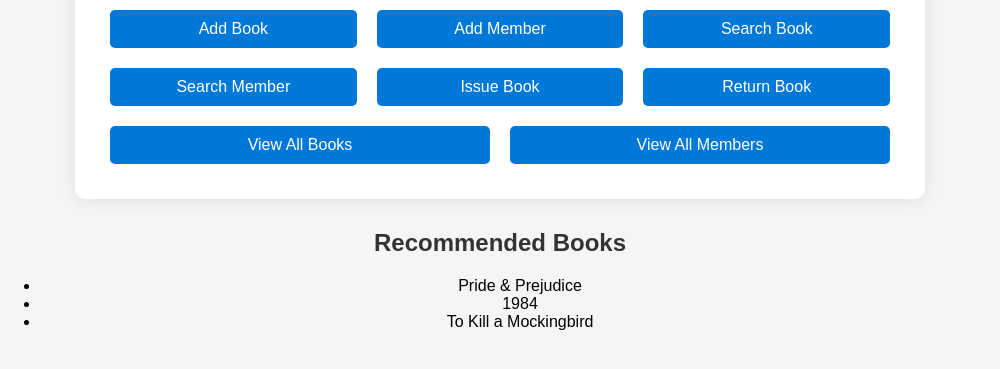
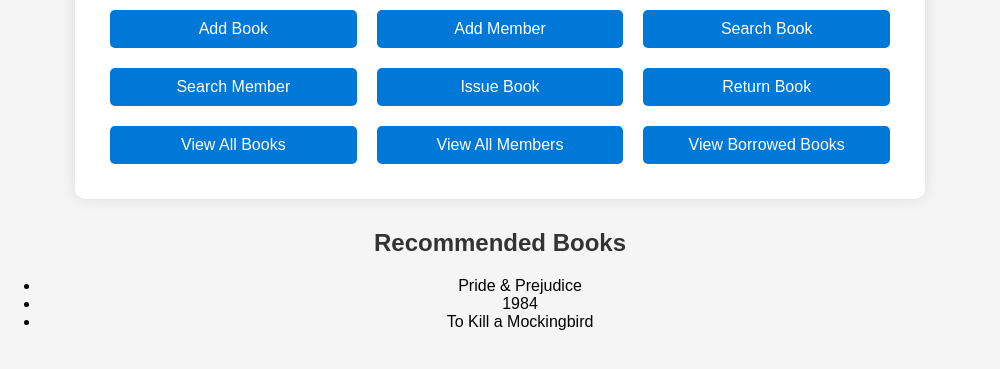
Before and after one commit to manahelhehe/sem_project_focp, an Electron app: page lmsElectron/dashboard.html in a window 1000 px wide. Shown: the part 143-512 px from the top of the page. Drawn offline with Linux system fonts and the light colour scheme.

Commit message:
Adding Borrowed Books Button to Dashboard

```diff
--- a/lmsElectron/dashboard.html
+++ b/lmsElectron/dashboard.html
@@ -17,6 +17,7 @@
             <button id="return-book-btn">Return Book</button>
             <button id="view-books-btn">View All Books</button>
             <button id="view-members-btn">View All Members</button>
+            <button id="borrowed-books-btn">View Borrowed Books</button>
         </div>
     </div>
     <h2>Recommended Books</h2>
```
